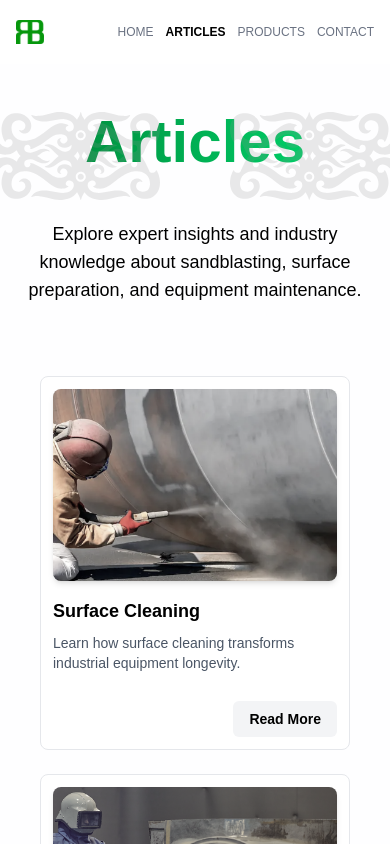
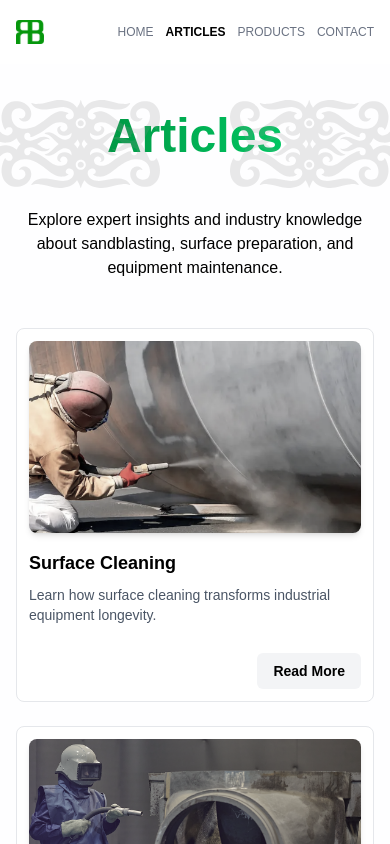
Before and after one commit to faiz832/CV-RIZKI-BANGUN, a React (Vite) app: page /articles in a window 390 px wide. Shown: the top 844 px of the page. Built offline with nearby package versions, Linux system fonts and the light colour scheme; a web font is replaced by a local one.

Commit message:
article responsive

```diff
--- a/src/components/Footer.jsx
+++ b/src/components/Footer.jsx
@@ -5,14 +5,14 @@ export default function Footer() {
     <footer className="border-t border-gray-200">
       <div className="mx-auto w-full max-w-7xl px-4 sm:px-6 lg:px-8">
         <div className="relative pb-4 pt-12">
-          <div className="grid grid-cols-1 lg:grid-cols-2 gap-8 lg:gap-12">
+          <div className="grid grid-cols-1 lg:grid-cols-2 gap-4 sm:gap-8 lg:gap-12">
             {/* Logo and Description */}
             <div className="">
               <a href="/" className="text-xl md:text-3xl font-bold mr-4 flex items-center gap-2 font-montserrat text-[#07960c]">
                 <img src={Logo} alt="CV Rizki Bangun" className="w-8 h-8 md:w-10 md:h-10" />
                 CV. RIZKI BANGUN
               </a>
-              <p className="text-sm md:text-base mt-8 max-w-xl">Jl. Mt. Haryono Dalam III No.71, sungai nangka, Kecamatan Balikpapan Selatan, Kota Balikpapan, Kalimantan Timur 76114</p>
+              <p className="text-sm md:text-base mt-4 sm:mt-8 max-w-xl">Jl. Mt. Haryono Dalam III No.71, sungai nangka, Kecamatan Balikpapan Selatan, Kota Balikpapan, Kalimantan Timur 76114</p>
             </div>
 
             {/* Social Media Icons */}
@@ -60,7 +60,7 @@ export default function Footer() {
             </div>
           </div>
 
-          <hr className="border-gray-200 sm:mx-auto mt-8 mb-4" />
+          <hr className="border-gray-200 sm:mx-auto mt-4 sm:mt-8 mb-4" />
 
           <div className="flex flex-col md:flex-row items-center justify-center md:justify-between text-xs text-gray-500">
             <span className="text-center">
--- a/src/pages/Articles.jsx
+++ b/src/pages/Articles.jsx
@@ -7,14 +7,14 @@ export default function Articles() {
   return (
     <>
       <div className="relative overflow-hidden">
-        <img src={Pattern3} alt="" className="absolute right-0 top-12 w-40 opacity-20" />
-        <img src={Pattern2} alt="" className="absolute left-0 top-12 w-40 opacity-20" />
+        <img src={Pattern3} alt="" className="absolute right-0 top-9 md:top-12 w-40 opacity-20" />
+        <img src={Pattern2} alt="" className="absolute left-0 top-9 md:top-12 w-40 opacity-20" />
 
         <div className="max-w-7xl mx-auto px-4 sm:px-6 lg:px-8">
-          <h1 className="text-6xl text-center font-extrabold text-transparent bg-clip-text bg-gradient-to-r from-green-700 to-green-400 my-12">Articles</h1>
-          <p className="w-full lg:w-2/4 mx-auto text-center text-lg">Explore expert insights and industry knowledge about sandblasting, surface preparation, and equipment maintenance.</p>
+          <h1 className="text-5xl md:text-6xl text-center font-extrabold text-transparent bg-clip-text bg-gradient-to-r from-green-700 to-green-400 my-12">Articles</h1>
+          <p className="w-full md:w-2/4 mx-auto text-center text-base sm:text-lg">Explore expert insights and industry knowledge about sandblasting, surface preparation, and equipment maintenance.</p>
 
-          <div className="grid grid-cols-1 md:grid-cols-2 lg:grid-cols-3 xl:grid-cols-4 gap-6 p-6 mt-12 mb-20">
+          <div className="grid grid-cols-1 md:grid-cols-2 lg:grid-cols-3 xl:grid-cols-4 gap-6 mt-12 mb-20">
             {articles.map((article, id) => (
               <div key={id} className="bg-white border border-gray-200 rounded-lg p-3 hover:shadow-lg hover:-translate-y-2 transition duration-300 ease-in-out transform flex flex-col justify-between">
                 <img src={article.image} alt={article.title} className="w-full h-48 shadow-md object-cover rounded-lg mb-4" loading="lazy" />
```
